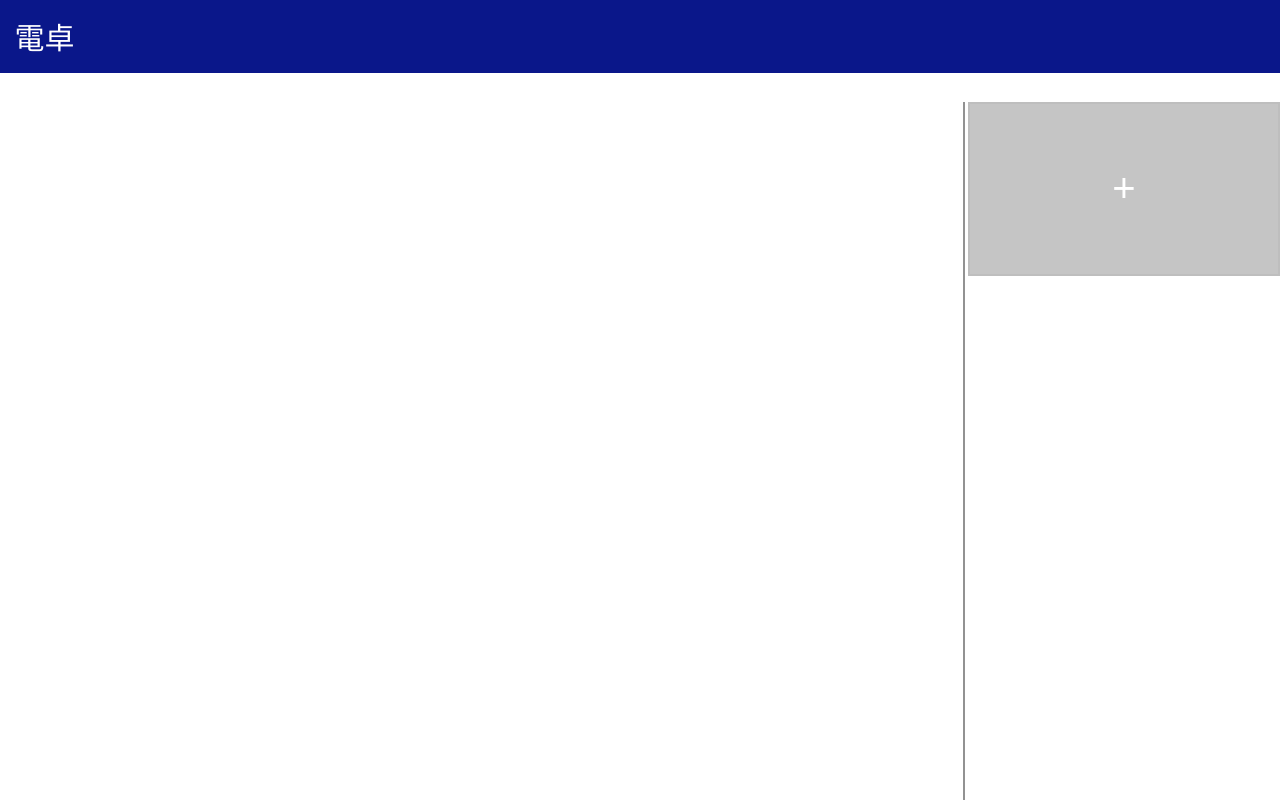
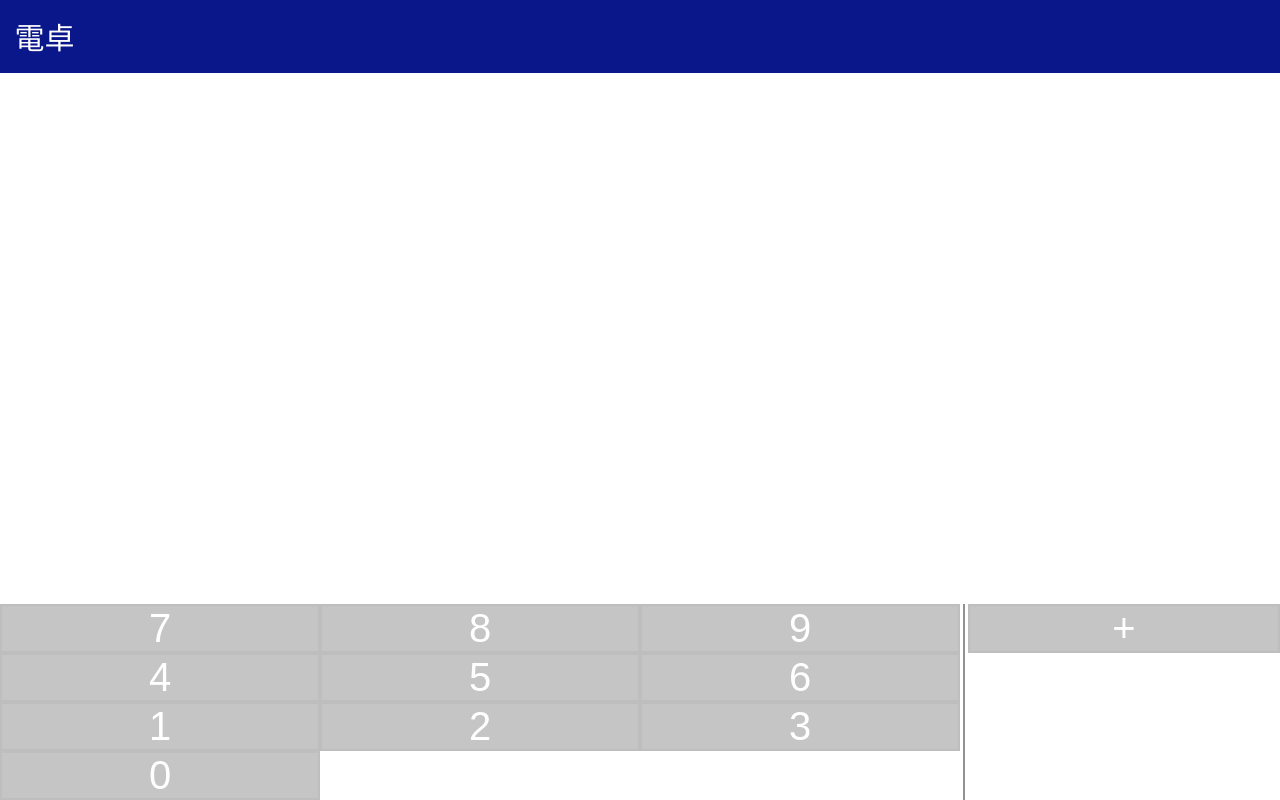
Before and after one commit to junichikatsu-ttc/calculator, a React (Create React App) app: page / in a window 1280 px wide. Built offline with nearby package versions, Linux system fonts and the light colour scheme.

Commit message:
#19 数値入力機能を実装

```diff
--- a/src/App.tsx
+++ b/src/App.tsx
@@ -1,19 +1,39 @@
-import React from 'react';
+import React, { useState } from 'react';
 import { Button } from './components/Button';
 
 const App: React.FunctionComponent = () => {
+  const [left, setLeft] = useState('');
+  const [right, setRight] = useState('');
+  const [ope, setOpe] = useState('');
+
   const onClick = (key:string):void=>{
-    console.log(`${key} Button click!`);
+    if(!Number.isNaN(Number(key))){
+
+      if(ope === '+'){
+        setRight(right+key);
+      }else{
+        setLeft(left+key);
+      }
+    } else if(key=== '+'){
+      setOpe(key);
+    }
   }
   return (
     <div className="calc">
       <header>電卓</header>
       <div className="display">
-        {/* 計算結果の表示を実装する */}
+        {left}
+      </div>
+      <div className="display">
+        {right}
       </div>
       <div className="input">
         <div className="numbers">
-          {/* 数字のボタンや「.」、「=」ボタン */}
+          {
+            ['7','8','9','4','5','6','1','2','3','0'].map(el=>(
+              <Button onClick={()=>{ onClick(el); }} label={el} key={el}/>
+            ))
+          }
         </div>
         <div className="operators">
           <Button onClick={()=>{ onClick('+'); }} label={'+'}/>
```
